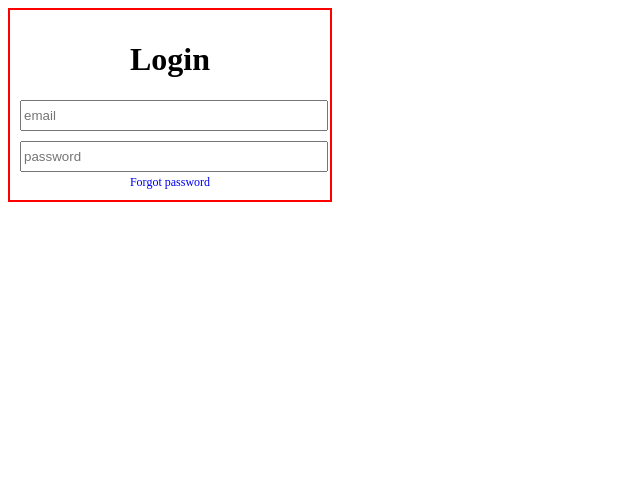
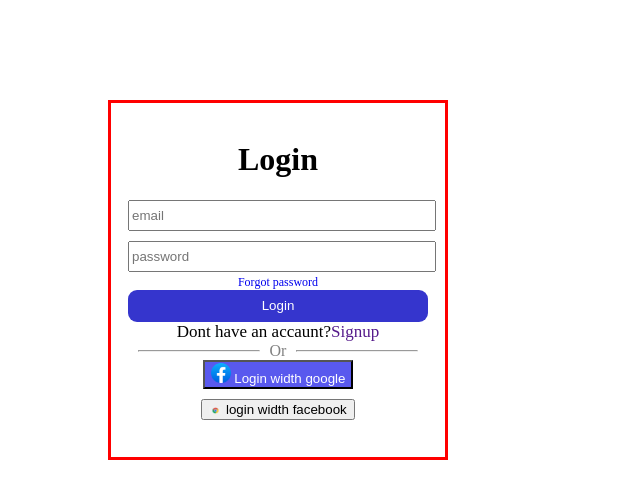
Before and after one commit to profi327/Homwork5, a plain HTML site: page index.html in a window 1280 px wide. Shown: the whole page, without its empty margins (0-640 px from the left). Drawn offline with Linux system fonts and the light colour scheme.

Commit message:
first commit

```diff
--- a/index.html
+++ b/index.html
@@ -19,6 +19,25 @@
         <div class="LinkContainer">
             <a href="#">Forgot password</a>
         </div>
+        <div style="text-align: center;">
+            <button class="btn">Login</button>
+        </div>
+        <div class="signupLink">
+            <span>Dont have an accaunt?<a href="">Signup</a></span>
+        </div>
+        <div style="display:flex;">
+            <hr style="width:40%;">
+            <span style="color: gray;">Or</span>
+            <hr style="width:40%;">
+        </div>
+        <div class="button">
+          <button style="background-color: rgb(89, 89, 238); color: white;">
+            <img style="width: 20px;" src="/Facebo.png" alt=""/> Login width google
+          </button>
+          <button class="secondBtn">
+            <img style="width: 13px;" src="./google.png" alt=""/> login width facebook
+          </button>
+        </div>
     </form>
 </body>
 </html>
--- a/style.css
+++ b/style.css
@@ -1,7 +1,8 @@
 .container{
     max-width: 300px;
-    border: 2px solid red;
-    padding: 10px;
+    border: 3px solid red;
+    padding: 17px;
+    margin: 100px;
 }
 .heading{
     display: flex;
@@ -24,3 +25,32 @@
     text-decoration: none;
     font-size: 12px;
 }
+.btn{
+    width: 100%;
+    height: 4vh;
+    border: none;
+    border-radius: 9px;
+    background-color: rgb(53, 53, 205);
+    color: #fff;
+    cursor: pointer;
+}
+.signupLink{
+    text-align: center;
+}
+.signupLink span{
+   font-size: 17px;
+}
+.signupLink a{
+    text-decoration: none;
+}
+.button{
+    text-align: center;
+}
+.button{
+    width: 100%;
+    height: 10vh;
+    border: 7px;
+}
+.secondBtn{
+    margin-top: 10px;
+}
```
Also changed, not shown: Facebo.png (added), google.png (added).
